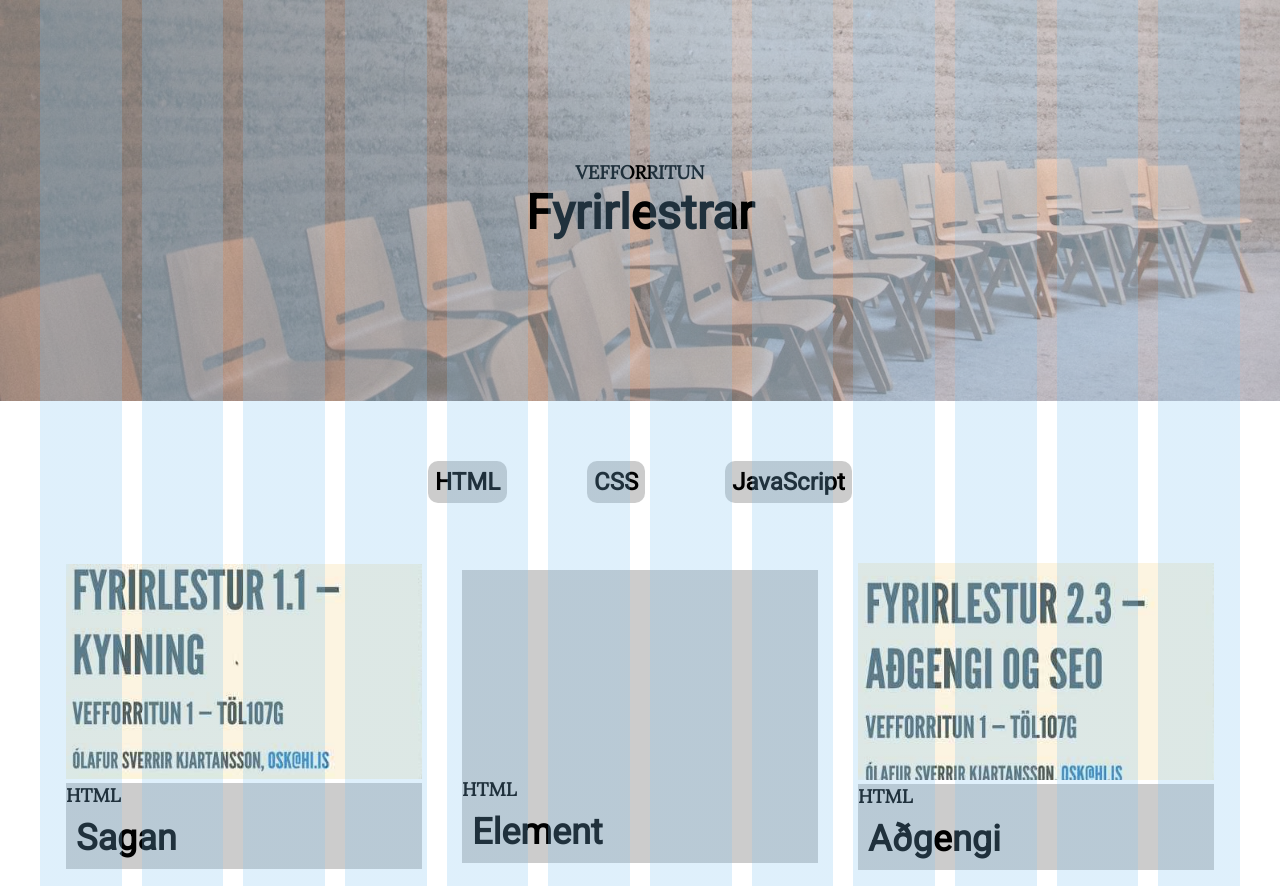
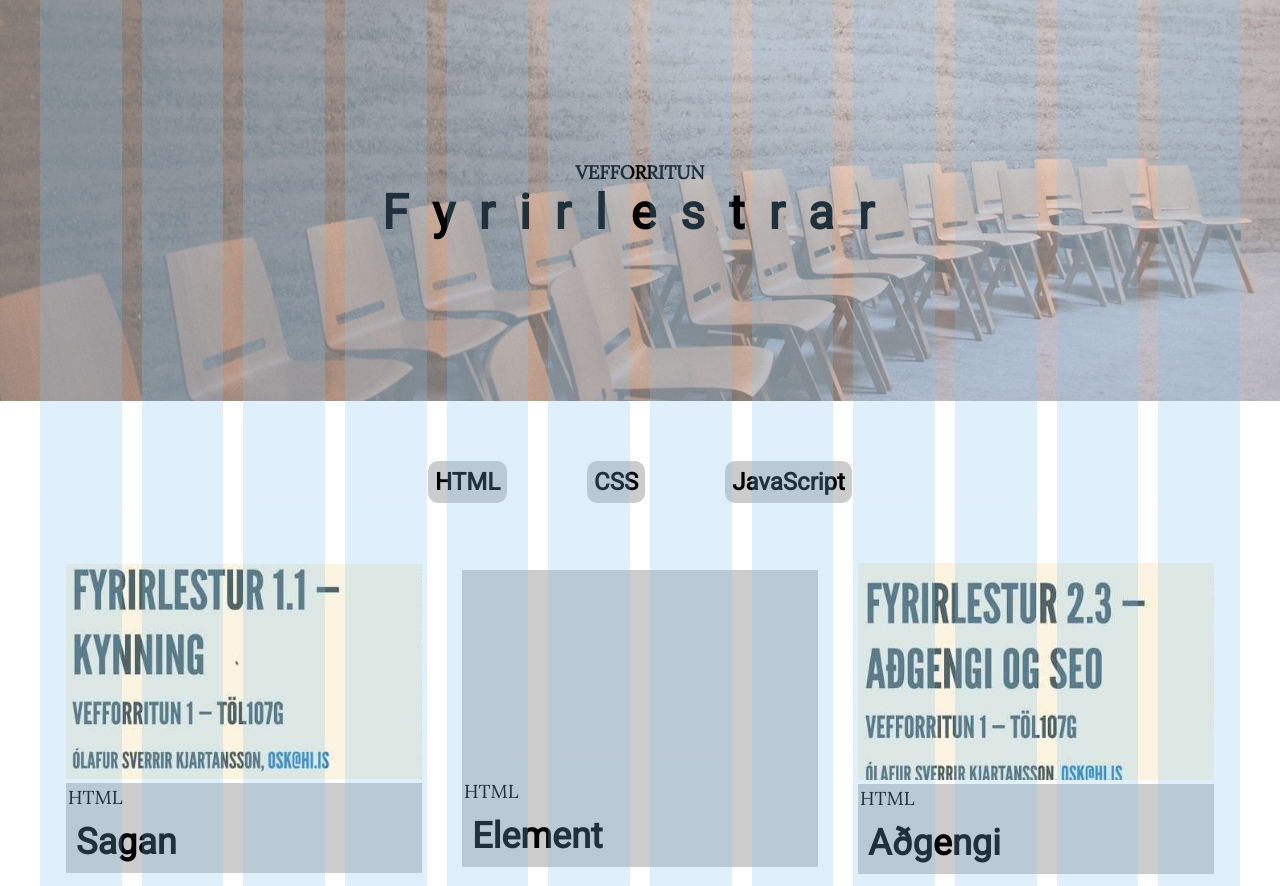
Before and after one commit to fas19/Vefforritun-h2, a website with bundled scripts: page index.html in a window 1280 px wide. Shown: the top 886 px of the page. Built offline with nearby package versions, Linux system fonts and the light colour scheme.

Commit message:
header a forsidu breyttur og fleira

```diff
--- a/src/styles/index.scss
+++ b/src/styles/index.scss
@@ -1,11 +1,12 @@
 @import "config";
 
 .main{
-    max-width: 1500px;
+    //max-width: 1500px;
     margin:auto;
     align-items: center;
     display:flex;
     flex-direction: column;
+    width:100%;
 
 }
 
@@ -93,13 +94,20 @@
         }
 
     }
+
+    &__h3{
+        font-weight:400;
+        padding: 2px;
+    }
     &__category{
         text-transform: uppercase;
         background-color: $grar3;
         font-family: $leturMeginmal;
         font-size: $leturstaerd1;
-        font-weight: normal;
+
     }
+
+
     &__noImg{
         @media (min-width:1200px){
             background-color: $grar3;
@@ -153,7 +161,14 @@
 }
 .index-header{
     background-image: url("/img/header.jpg");
+
+
 }
+
+.index-h1{
+    letter-spacing: 0.5em;
+}
+
 
 .header{
     background-repeat: no-repeat;
@@ -184,6 +199,7 @@
 
     &__h3{
         font-family: $leturMeginmal;
+        font-weight: 600;
         text-transform: uppercase;
 
     }
```
